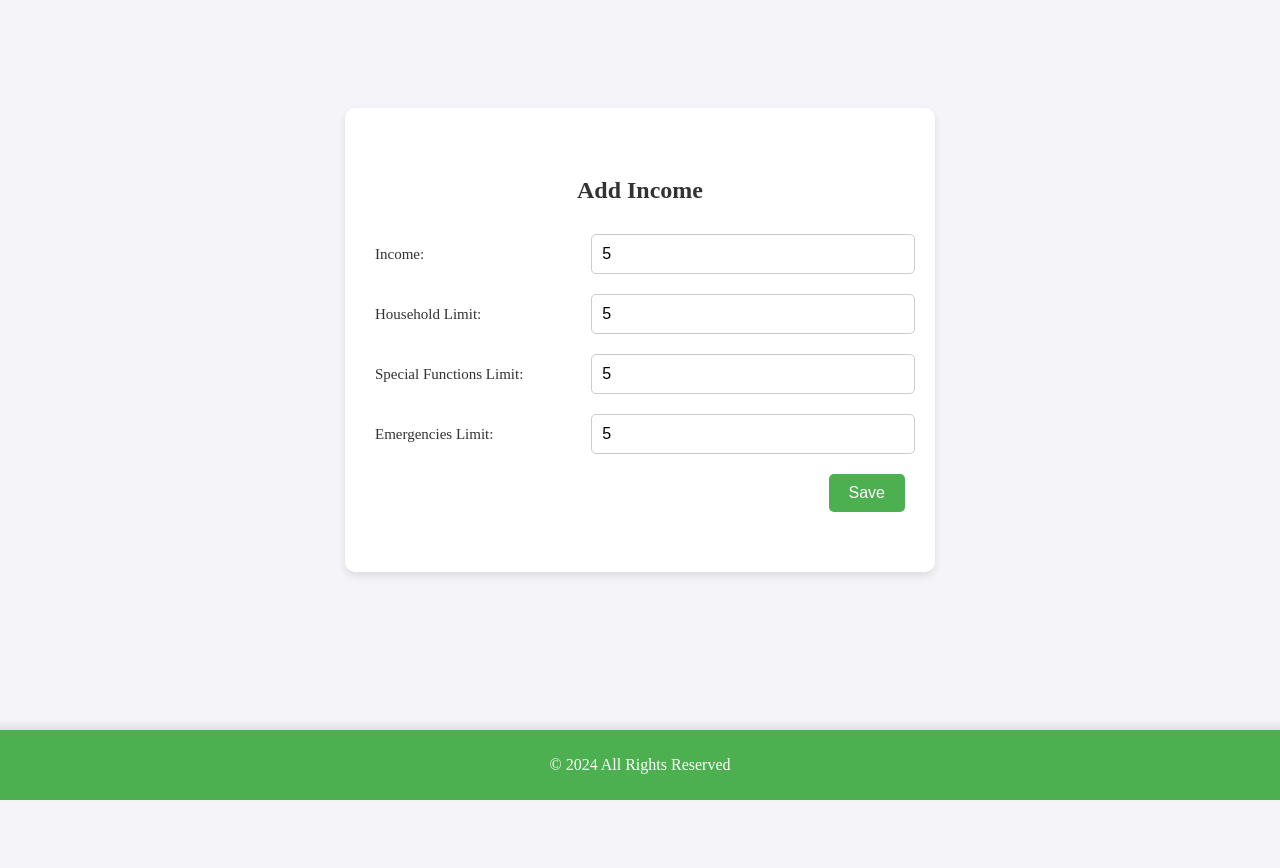
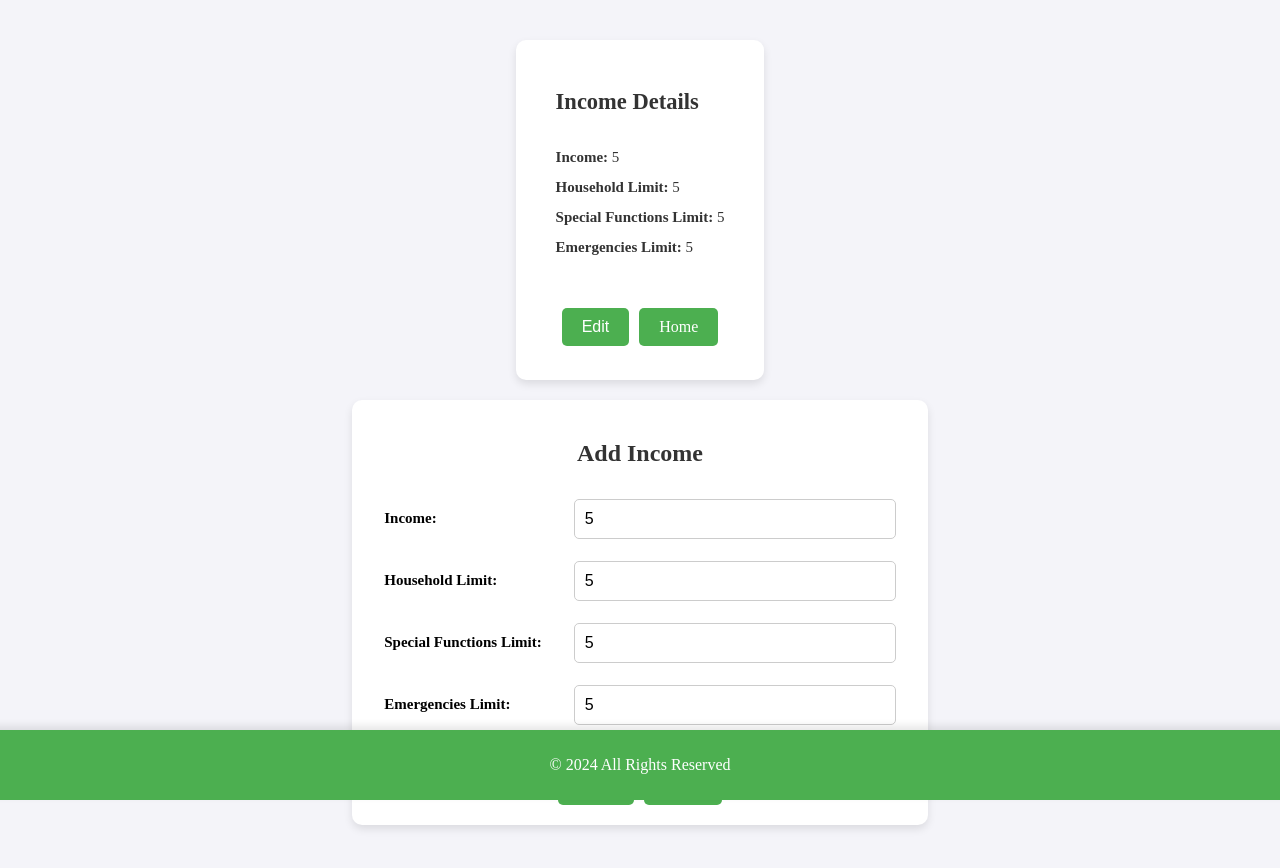
Before and after one commit to anasbm1000/reactJSBasics, a React (Create React App) app in the folder expensetracker/: page /income in a window 1280 px wide. Both pictures are taken after typing "5", "5", "5", "5" into the empty fields and a click on the button "Save". Shown: the top 868 px of the page. Before the commit the page ends 800 px from the top, so only its background shows below. Built offline with nearby package versions, Linux system fonts and the light colour scheme.

Commit message:
Added useState and useEffect hooks, brought a normalised styling.

```diff
--- a/expensetracker/src/components/Income.js
+++ b/expensetracker/src/components/Income.js
@@ -1,4 +1,5 @@
-import React, { useState } from 'react';
+import React, { useState, useEffect } from 'react';
+import { Link } from 'react-router-dom';
 import '../App.css';
 
 const Income = () => {
@@ -8,30 +9,89 @@ const Income = () => {
     { name: 'Special Functions', limit: '' },
     { name: 'Emergencies', limit: '' }
   ]);
+  const [form, setForm] = useState({
+    income: '',
+    categories: [
+      { name: 'Household', limit: '' },
+      { name: 'Special Functions', limit: '' },
+      { name: 'Emergencies', limit: '' }
+    ]
+  });
+  const [submitted, setSubmitted] = useState(false);
+
+  useEffect(() => {
+    const storedIncomeData = localStorage.getItem('incomeData');
+    if (storedIncomeData) {
+      const parsedData = JSON.parse(storedIncomeData);
+      setIncome(parsedData.income);
+      setCategories(parsedData.categories);
+      setForm({ income: parsedData.income, categories: parsedData.categories });
+      setSubmitted(true);
+    }
+    return () => {
+      // Clear local storage on component unmount
+      localStorage.removeItem('incomeData');
+    };
+  }, []);
 
   const handleChange = (event) => {
     const { name, value } = event.target;
     if (name === 'income') {
-      setIncome(value);
+      setForm((prevState) => ({ ...prevState, income: value }));
     } else {
-      const updatedCategories = categories.map(category => (
+      const updatedCategories = form.categories.map((category) =>
         category.name === name ? { ...category, limit: value } : category
-      ));
-      setCategories(updatedCategories);
+      );
+      setForm((prevState) => ({ ...prevState, categories: updatedCategories }));
     }
   };
 
   const handleSubmit = (event) => {
     event.preventDefault();
-    console.log('Income:', income);
-    console.log('Categories:', categories);
+    const incomeData = { income: form.income, categories: form.categories };
+    setIncome(form.income);
+    setCategories(form.categories);
+    localStorage.setItem('incomeData', JSON.stringify(incomeData));
+    setSubmitted(true);
+  };
+
+  const handleEdit = () => {
+    setSubmitted(false);
+  };
+
+  const handleClear = () => {
+    setForm({
+      income: '',
+      categories: [
+        { name: 'Household', limit: '' },
+        { name: 'Special Functions', limit: '' },
+        { name: 'Emergencies', limit: '' }
+      ]
+    });
   };
 
   return (
-    <div className="income">
+    <div className={`profile-container ${submitted ? 'submitted' : ''}`}>
+      {submitted && (
+        <div className="profile">
+          <div className="profile-details">
+            <h2>Income Details</h2>
+            <div><strong>Income:</strong> {income}</div>
+            {categories.map((category) => (
+              <div key={category.name}>
+                <strong>{category.name} Limit:</strong> {category.limit}
+              </div>
+            ))}
+          </div>
+          <div className="profile-buttons">
+            <button onClick={handleEdit}>Edit</button>
+            <Link to="/" className="home-button">Home</Link>
+          </div>
+        </div>
+      )}
+      <form className="profile-form" onSubmit={handleSubmit}>
         <h2>Add Income</h2>
-        <form onSubmit={handleSubmit}>
-            <table className="income-table">
+        <table>
           <tbody>
             <tr>
               <th>Income:</th>
@@ -39,13 +99,13 @@ const Income = () => {
                 <input
                   type="number"
                   name="income"
-                        value={income}
+                  value={form.income}
                   placeholder="Enter your income"
                   onChange={handleChange}
                 />
               </td>
             </tr>
-                {categories.map((category) => (
+            {form.categories.map((category) => (
               <tr key={category.name}>
                 <th>{category.name} Limit:</th>
                 <td>
@@ -59,13 +119,12 @@ const Income = () => {
                 </td>
               </tr>
             ))}
-                <tr>
-                    <td colSpan="2" className="button-cell">
-                    <button type="submit">Save</button>
-                    </td>
-                </tr>
           </tbody>
         </table>
+        <div className="form-buttons">
+          <button type="submit">Save</button>
+          <button type="button" onClick={handleClear}>Clear</button>
+        </div>
       </form>
     </div>
   );
```
Lines whose indentation alone changed are shown as unchanged.
